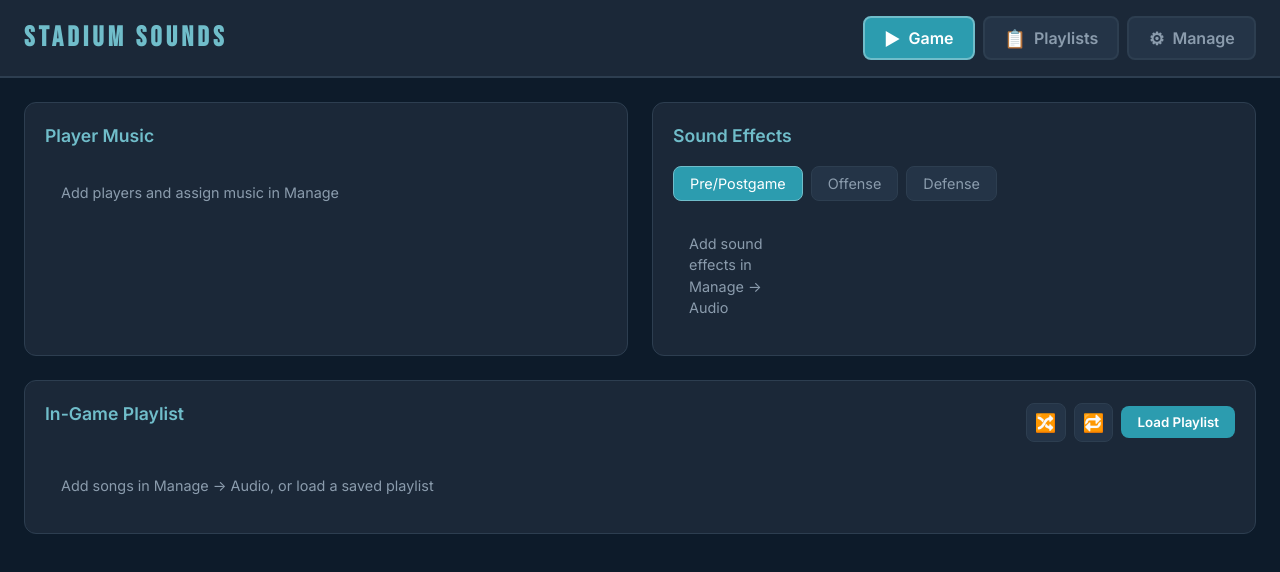
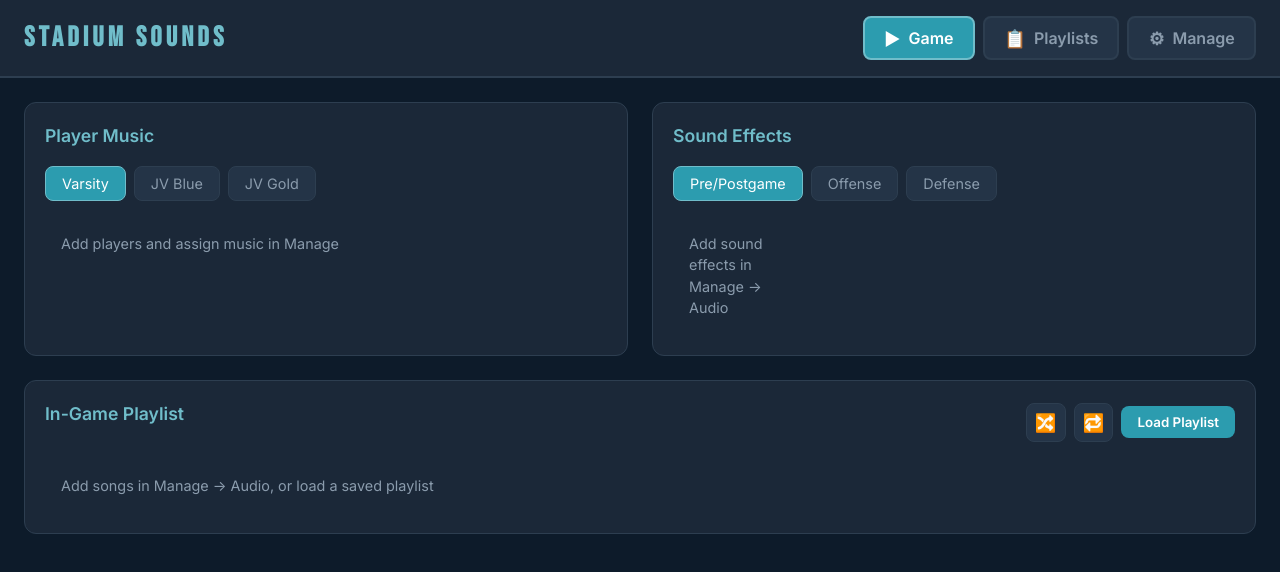
Before and after one commit to npolak51/stadium-sounds, a React (Vite) app in the folder stadium-sounds/: page / in a window 1280 px wide. Shown: the top 572 px of the page. Built offline with nearby package versions, Linux system fonts and the light colour scheme.

Commit message:
adding team toggle

```diff
--- a/stadium-sounds/src/views/GameView.tsx
+++ b/stadium-sounds/src/views/GameView.tsx
@@ -10,7 +10,9 @@ import {
 } from '../lib/audioService'
 import type { Player, AudioAssignment, SavedPlaylist } from '../types'
 import './GameView.css'
-import type { SoundEffectCategory } from '../types'
+import type { SoundEffectCategory, TeamType } from '../types'
+
+const TEAMS: TeamType[] = ['Varsity', 'JV Blue', 'JV Gold']
 
 function formatTime(seconds: number): string {
   const m = Math.floor(seconds / 60)
@@ -32,6 +34,7 @@ export default function GameView() {
   const [currentPlayingSoundEffectId, setCurrentPlayingSoundEffectId] = useState<string | null>(null)
   const [currentPlayingPlaylistId, setCurrentPlayingPlaylistId] = useState<string | null>(null)
   const [selectedSoundCategory, setSelectedSoundCategory] = useState<SoundEffectCategory>('Pre/Postgame')
+  const [selectedTeam, setSelectedTeam] = useState<TeamType>('Varsity')
   const [shuffleEnabled, setShuffleEnabled] = useState(false)
   const [repeatMode, setRepeatMode] = useState<'None' | 'All' | 'One'>('None')
   const [currentPlaylistIndex, setCurrentPlaylistIndex] = useState(0)
@@ -45,6 +48,10 @@ export default function GameView() {
 
   const soundEffectsByCategory = soundEffects.filter(
     a => a.soundEffectCategory === selectedSoundCategory
+  )
+
+  const playersForTeam = players.filter(
+    p => p.team === selectedTeam && playerMusic.some(a => a.player === p.id)
   )
 
   useEffect(() => {
@@ -171,10 +178,19 @@ export default function GameView() {
         {/* Player lineup */}
         <section className="game-section">
           <h2 className="section-title">Player Music</h2>
+          <div className="sound-category-tabs">
+            {TEAMS.map(team => (
+              <button
+                key={team}
+                className={`cat-tab ${selectedTeam === team ? 'active' : ''}`}
+                onClick={() => setSelectedTeam(team)}
+              >
+                {team}
+              </button>
+            ))}
+          </div>
           <div className="player-list">
-            {players
-              .filter(p => playerMusic.some(a => a.player === p.id))
-              .map(player => {
+            {playersForTeam.map(player => {
                 const assignment = playerMusic.find(a => a.player === player.id)
                 const isActive = currentPlayingPlayerId === player.id
                 return (
@@ -190,7 +206,7 @@ export default function GameView() {
                   </button>
                 )
               })}
-            {players.filter(p => playerMusic.some(a => a.player === p.id)).length === 0 && (
+            {playersForTeam.length === 0 && (
               <p className="empty-hint">Add players and assign music in Manage</p>
             )}
           </div>
```
